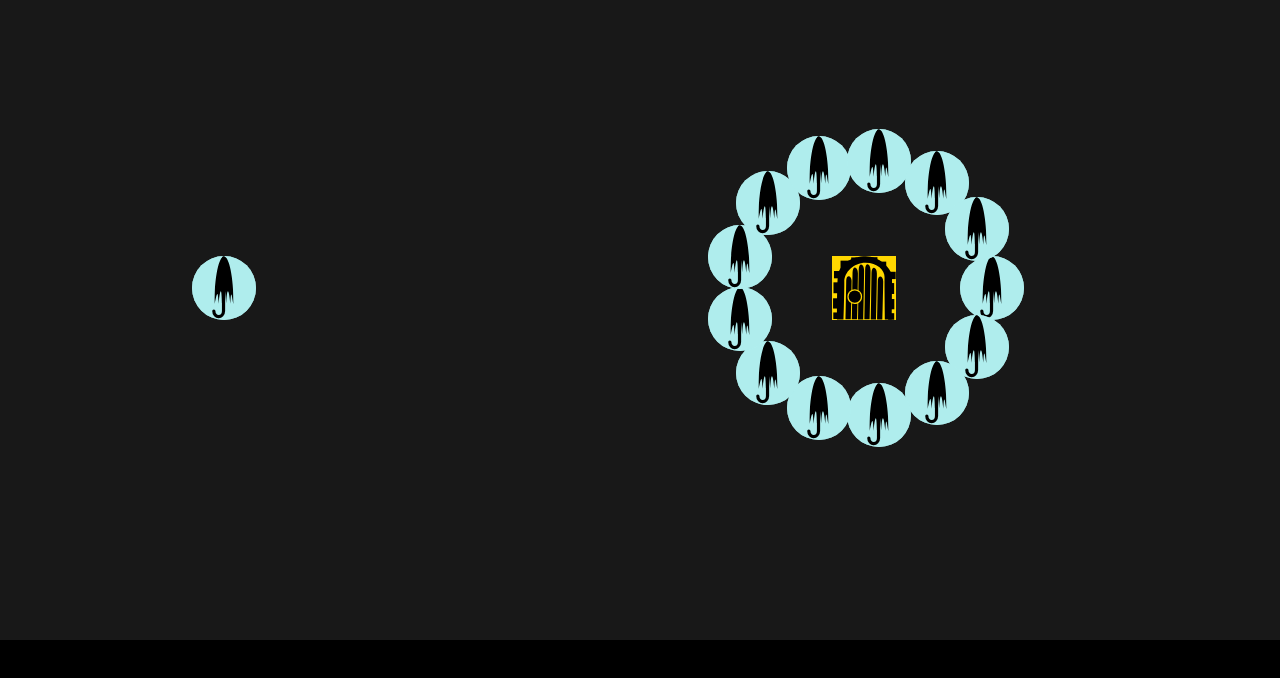
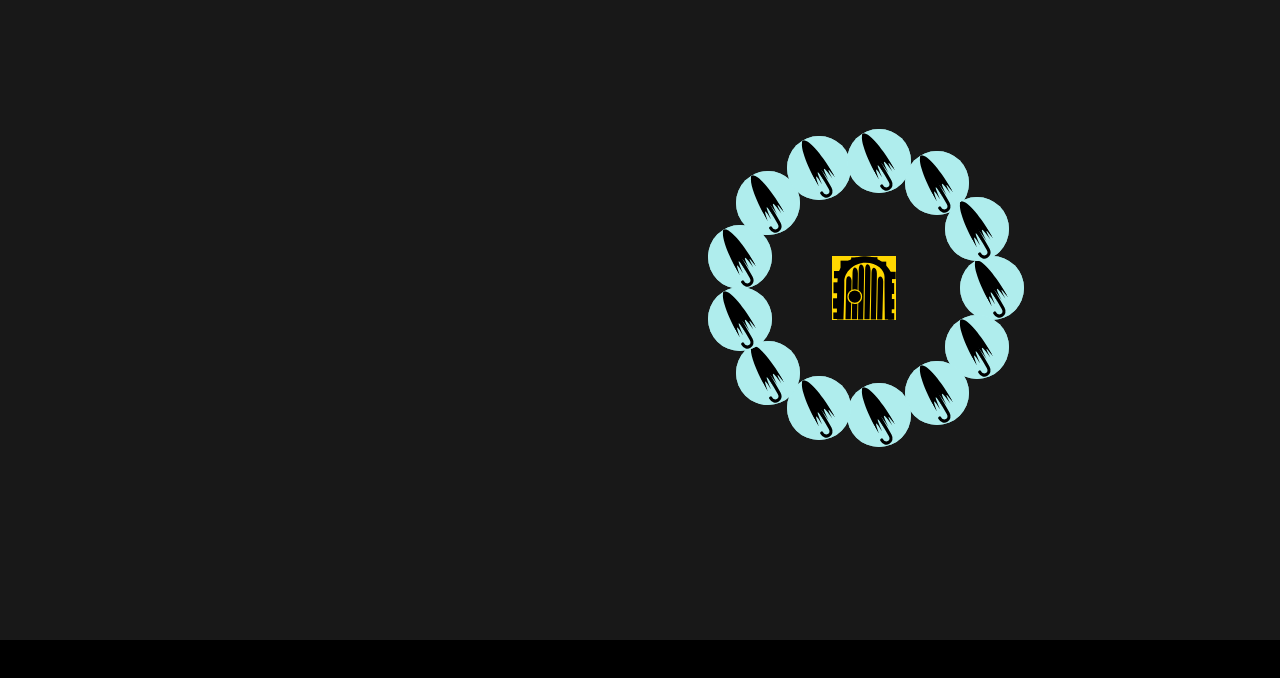
Before and after one commit to avocabavo/Mousyrinth, a React (Vite) app in the folder mousyrinth/: page /level/3 in a window 1280 px wide. Shown: the top 678 px of the page. Built offline with nearby package versions, Linux system fonts and the light colour scheme.

Commit message:
umbrella indexing and rotation

```diff
--- a/mousyrinth/src/components/Umbrella.css
+++ b/mousyrinth/src/components/Umbrella.css
@@ -44,7 +44,15 @@
   width: 100%;
   height: 100%;
 
+  transform: rotate(-30deg);
+  transition: transform var(--umbrella-close-time) ease;
+
   pointer-events: none;
+}
+
+.ml-umbrella:has(.ml-umbrella__blocker:hover) .ml-umbrella__image-holder {
+  transform: none;
+  transition: transform var(--umbrella-open-time) ease;
 }
 
 .ml-umbrella__handle,
--- a/mousyrinth/src/levels/Level3.tsx
+++ b/mousyrinth/src/levels/Level3.tsx
@@ -35,13 +35,12 @@ export function Level3() {
 
     return (
         <div className="ml-level" style={levelStyle}>
-            <Umbrella
-                left="15vw"
-                top="20vw"
-            />
-
-            {umbrellaRingPositions.map(position=> (
-                <Umbrella { ...{left: position.left + "vw", top: position.top + "vw"} } />
+            {umbrellaRingPositions.map((position, i)=> (
+                <Umbrella
+                    key={i}
+                    left={position.left + "vw"}
+                    top={position.top + "vw"}
+                />
             ))}
 
             <Gateway
```
